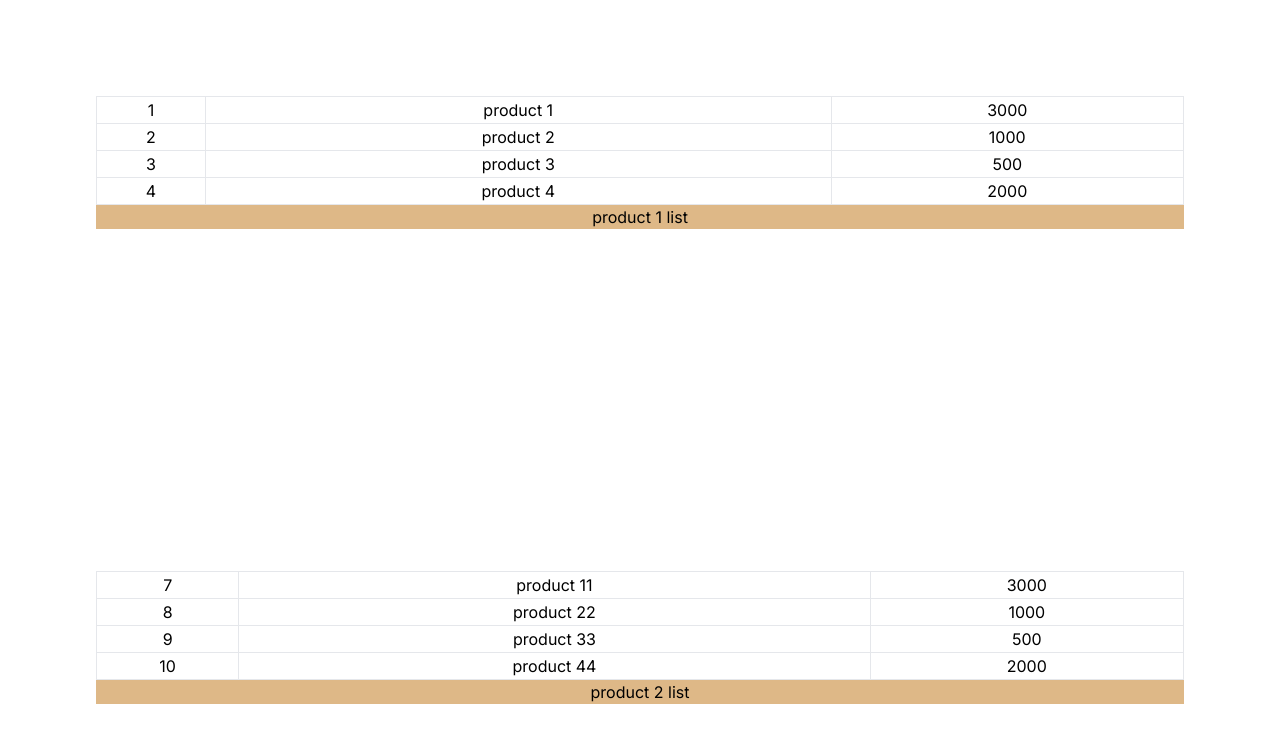
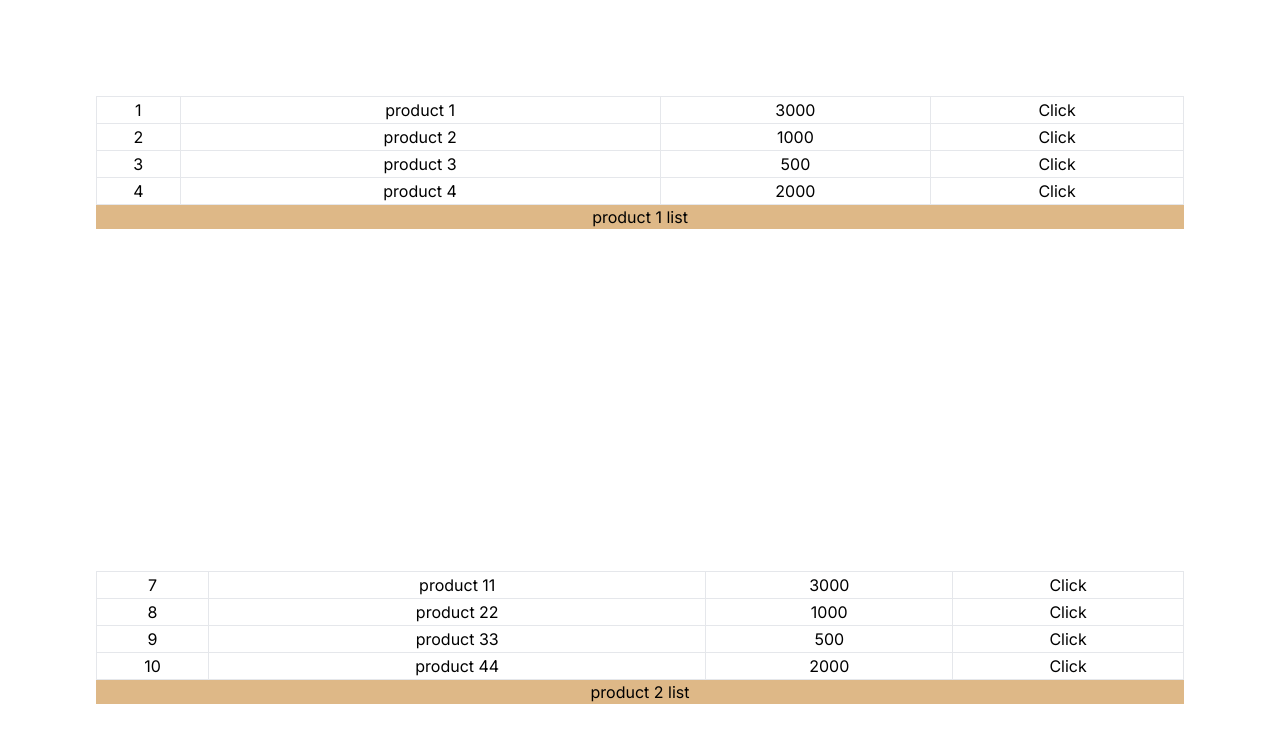
Before and after one commit to htimnak/HomeWorkNextJs, a Next.js app: page / in a window 1280 px wide. Shown: the top 742 px of the page. Built offline with nearby package versions, Linux system fonts and the light colour scheme.

Commit message:
add event on click for test

```diff
--- a/src/components/MyTable.tsx
+++ b/src/components/MyTable.tsx
@@ -8,6 +8,9 @@ interface props{
     caption ?: string
 }
 export default function MyTable({myData,caption}: props){
+    const clickHandler = ()=>{
+        alert("clicked");
+    }
     console.log(myData);
     return (
 
@@ -22,6 +25,7 @@ export default function MyTable({myData,caption}: props){
                                     <td className={"border"}>{item.ID}</td>
                                     <td className={"border"}>{item.name}</td>
                                     <td className={"border"}>{item.price}</td>
+                                    <td className={"border"}><button onClick={clickHandler}>Click</button></td>
                                 </tr>
 
                             )
```
